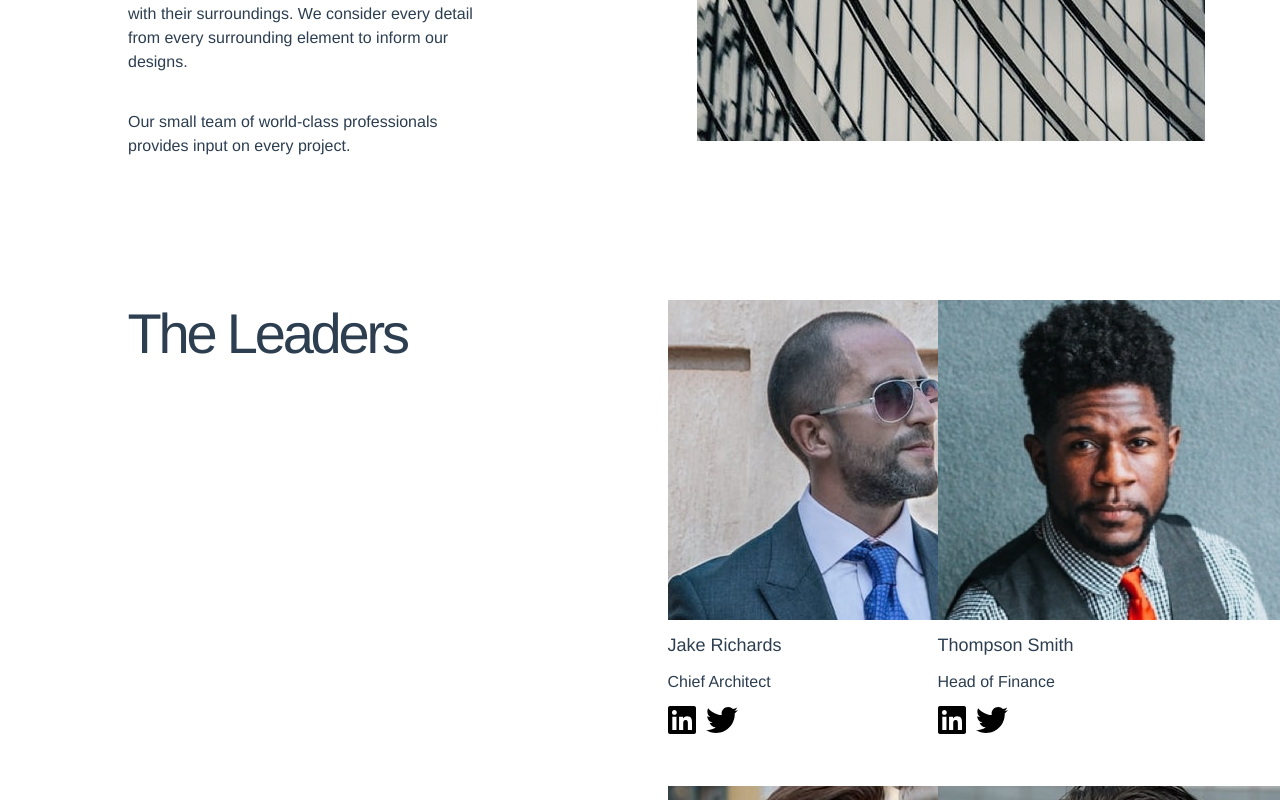
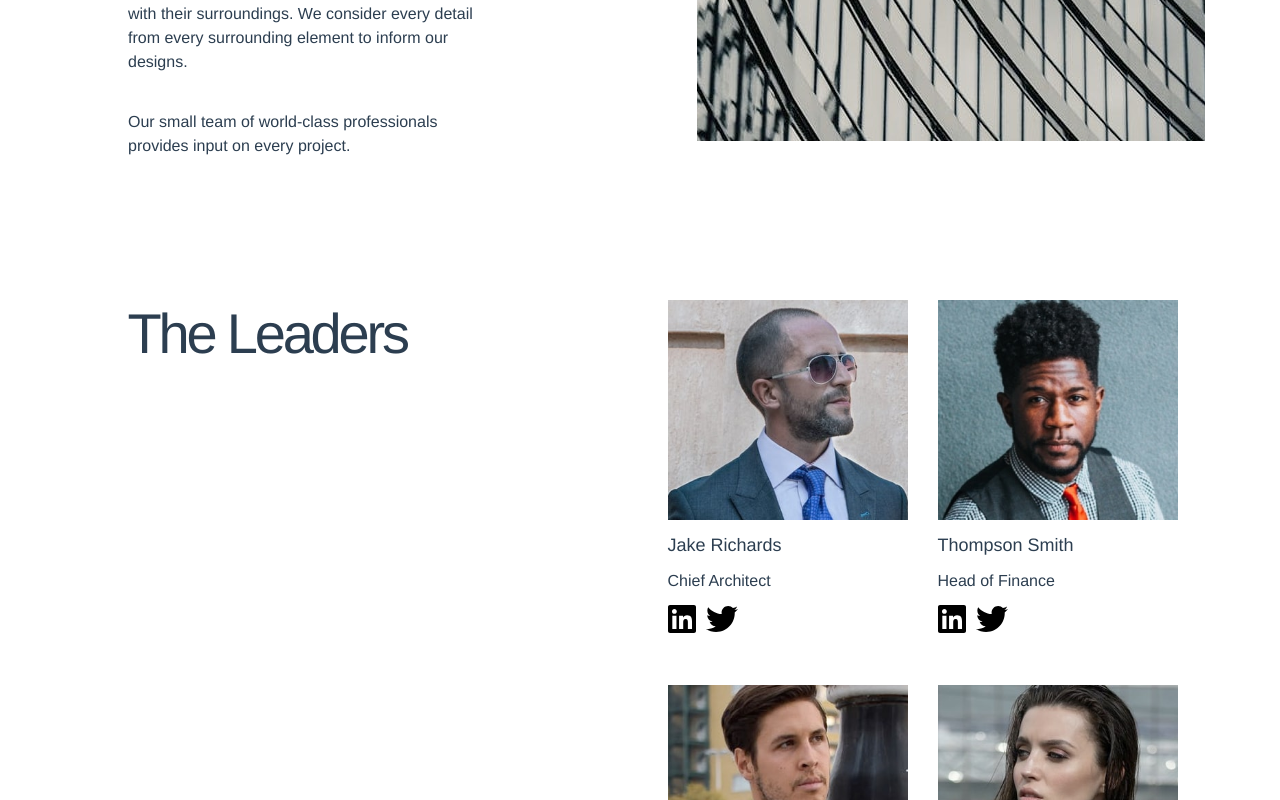
Before and after one commit to clf94-dev/arch-vue, a Vue app: page /about in a window 1280 px wide. Shown: the part 1463-2263 px from the top of the page. Built offline with nearby package versions, Linux system fonts and the light colour scheme.

Commit message:
fixed issue with img size teamAbout component

```diff
--- a/src/components/TeamAbout.vue
+++ b/src/components/TeamAbout.vue
@@ -4,7 +4,7 @@
       <b-col xs="12" sm="12" md="12" lg="6" class="title-col">
         <h3>The Leaders</h3>
       </b-col>
-      <b-col xs="12" sm="12" md="6" lg="6" class="members-col">
+      <b-col xs="12" sm="12" md="12" lg="6" class="members-col">
         <b-row class="members-row">
           <b-col
             xs="12"
@@ -91,6 +91,7 @@ export default {
   letter-spacing: -0.2rem;
   padding-bottom: 10px;
   text-align: start;
+  margin-bottom: 30px;
 }
 
 .team-cont .members-col {
@@ -123,7 +124,7 @@ export default {
   }
 }
 .team-cont .members-col .member-card .card-col img {
-  width: 350px;
+  width: 100%;
 }
 
 .team-cont .members-col .member-card .card-col h3 {
```
